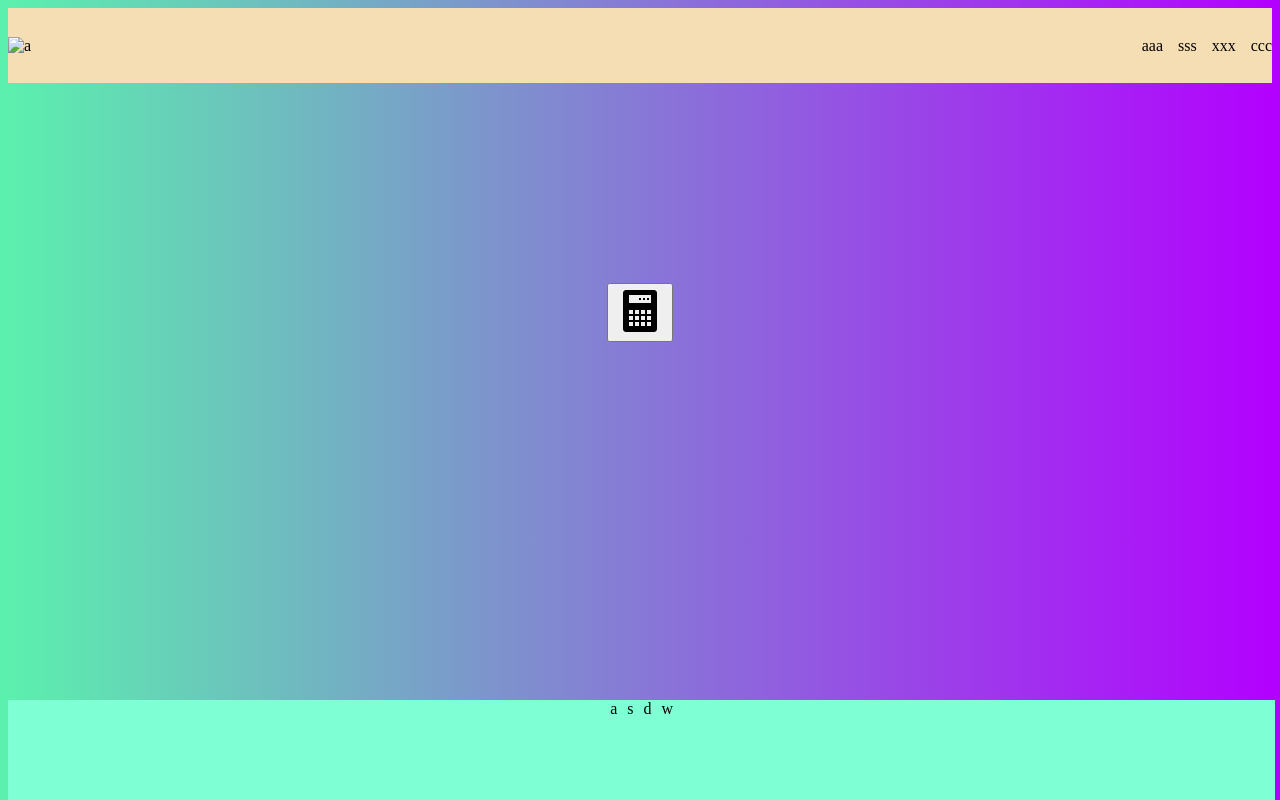
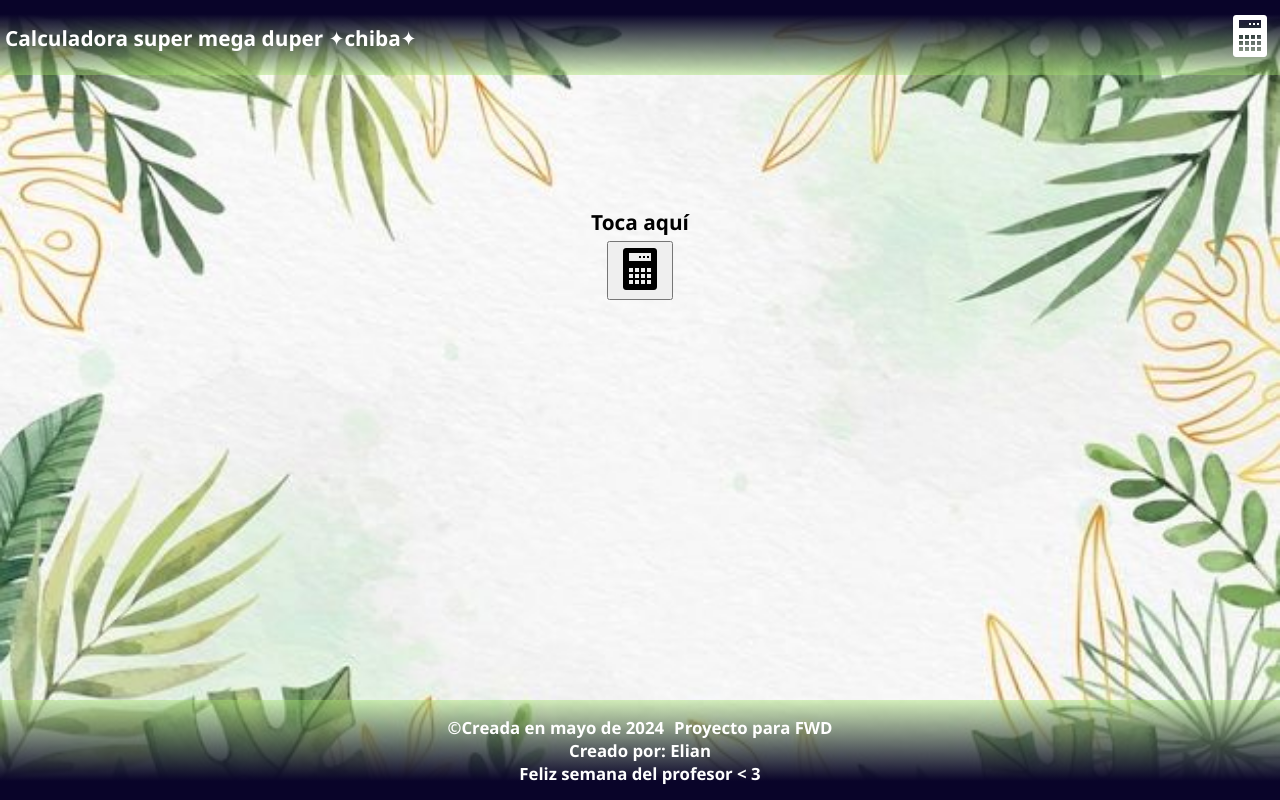
Before and after one commit to Eli-Jiron/Calculadora-de-propinas, a plain HTML site: page index.html in a window 1280 px wide. Drawn offline with Linux system fonts and the light colour scheme.

Commit message:
estilos: header, footer y calculadora

```diff
--- a/index.html
+++ b/index.html
@@ -7,30 +7,27 @@
     <link rel="stylesheet" href="./src/css/styles.css">
 </head>
 <body>
-    <nav>
+    <header>
         <div class="navHeader">
             <div>
                 <div>
-                    <div><img src="" alt="a"></div>
+                    <div class="fontHeaderTtl">Calculadora super mega duper ✦chiba✦ </div>
                 </div>
             </div>
             <div>
                 <div class="divHeaderText">
-                    <div>aaa</div>
-                    <div>sss</div>
-                    <div>xxx</div>
-                    <div>ccc</div>
+                    <div><img src="/Calculadora-de-propinas/src/img/icons8-calculator-50.png" alt="calculadora"></div>
                 </div>
             </div>
         </div>
-    </nav>
+    </header>
 
-    <div id="b">
+    <div id="buttonCalc">
+        <h1 class="fontHeaderTtl">Toca aquí</h1>
         <button onclick=window.modal1.showModal()><img src="/Calculadora-de-propinas/src/img/icons8-calculadora-50.png" alt=""></button>
     </div>
     <div>
-        <dialog class="a , shadow" id="modal1">
-            <div>
+        <dialog class="calcBg , shadow , fontCacl" id="modal1">
             <div class="bBorder">
                 <div class="input" id="inputCalc"></div>
             </div>
@@ -104,10 +101,9 @@
                     </div>
                 </div>
             </div>
-            </div>
         </dialog>
 
-        <dialog class="a , shadow" id="modal2">
+        <dialog class="calcBg , shadow , fontCaclP" id="modal2">
             <div class="bBorder">
                 <div class="inputP">
                     <div id="inputPropina"></div>
@@ -169,16 +165,13 @@
     </div>
 
     <footer>
-        <div>
+        <div class="fontFooter">
             <div class="footerItems">
-                <div>a</div>
-                <div>s</div>
-                <div>d</div>
-                <div>w</div>
+                <div>©Creada en mayo de 2024</div>
+                <div>Proyecto para FWD</div>
             </div>
-            <div>
-                <div></div>
-            </div>
+            <div class="footerItems">Creado por: Elian</div>
+            <div class="footerItems">Feliz semana del profesor < 3</div>
         </div>
     </footer>
 
--- a/src/css/styles.css
+++ b/src/css/styles.css
@@ -1,13 +1,56 @@
+
 body{
-    background: linear-gradient(to right, rgba(48,248,161,1) 0%, rgba(91,241,173,1) 0%, rgba(179,0,255,1) 100%);
-    filter: progid:DXImageTransform.Microsoft.gradient( startColorstr='#30f8a1', endColorstr='#b300ff', GradientType=1 );
+    margin: 0;
+    padding: 0;
+    position: relative;
+    min-height: 100vh;
+    background-image: url(/Calculadora-de-propinas/src/img/fondobg.jpg);
+    background-repeat: no-repeat;
+    background-size: cover;
 }
+
+.navHeader {
+    color: white;
+    display: flex;
+    justify-content: space-between;
+    align-items: center;
+    background: rgb(9,4,41);
+    background: linear-gradient(180deg, rgba(9,4,41,1) 19%, rgba(162,224,106,0.4318977591036415) 100%);
+    height: 75px;
+}
+
+.divHeaderText {
+    display: flex;
+    justify-content: end;
+    gap: 10px;
+    margin: 5px;
+}
+
+footer{
+    display: flex;
+    justify-content: space-around;
+    align-items: center;
+    height: 100px;
+    position: absolute;
+    bottom: 0;
+    width: 100%;
+    background: rgb(9,4,41);
+    background: linear-gradient(360deg, rgba(9,4,41,1) 19%, rgba(162,224,106,0.4318977591036415) 100%);
+    color: white;
+}
+.footerItems{
+    display: flex;
+    justify-content: center;
+    align-items: center;
+    gap: 10px;
+}
+
 #modal1{
     border-radius: 10px;
 }
 #modal2 {
     position: relative;
-    margin-left: 64%;
+    margin-left: 65vw;
     border-radius: 10px;
 }
 .shadow{
@@ -40,7 +83,7 @@ body{
     align-items: center;
     border: 1.5px solid black;
     backdrop-filter: blur(13px);
-    border-radius: 15px;
+    border-radius: 13px;
     margin-bottom: 5px;
 }
 .buttons{
@@ -58,17 +101,15 @@ body{
     height: 2.5vw;
 }
 .input{
-    text-align: center;
     margin: 5px;
     height: 75px;
 }
 .inputP{
     margin: 5px;
     height: 55px;
-    text-align: end;
 }
 
-.a{
+.calcBg{
     background-image: url(/Calculadora-de-propinas/src/img/Kuromi\ wallpaper.jpeg);
     background-repeat: no-repeat;
     background-size: cover;
@@ -76,42 +117,42 @@ body{
 
 }
 
-#b {
+#buttonCalc {
     display: flex;
+    flex-direction: column;
+    align-items: center;
     justify-content: center;
-    align-items: center;
-    margin-top: 200px;
-    margin-bottom: 200px;
+    margin: 10%;
+
 }
 
-.navHeader {
-    display: flex;
-    justify-content: space-between;
-    align-items: center;
-    background-color: wheat;
-    height: 75px;
+.fontHeaderTtl{
+    margin: 5px;
+    font-family: 'Segoe UI', Tahoma, Geneva, Verdana, sans-serif;
+    font-weight: bolder;
+    font-size: calc(.5em + 1vw);
 }
 
-.divHeaderText {
-    display: flex;
-    justify-content: end;
-    gap: 15px;
-    color: black;
-    text-align: center;
+.fontHeaderItems {
+    font-family: 'Segoe UI', Tahoma, Geneva, Verdana, sans-serif;
+    font-weight: bolder;
+    font-size: calc(.3em + 1vw);
 }
 
-footer{
-    display: flex;
-    justify-content: space-around;
-    height: 100px;
-    position: absolute;
-    bottom: 0;
-    width: 99%;
-    background-color: aquamarine;
+.fontFooter{
+    font-family: 'Segoe UI', Tahoma, Geneva, Verdana, sans-serif;
+    font-weight: bolder;
+    font-size: calc(.25em + 1vw);
 }
-.footerItems{
-    display: flex;
-    justify-content: center;
-    align-items: center;
-    gap: 10px;
+
+.fontCacl {
+    font-family: 'Segoe UI', Tahoma, Geneva, Verdana, sans-serif;
+    font-size: calc(.1em + 1vw);
+    font-weight: bolder;
 }
+
+.fontCaclP {
+    font-family: 'Segoe UI', Tahoma, Geneva, Verdana, sans-serif;
+    font-size: calc(.08em + 1vw);
+    font-weight: bolder;
+}
--- a/src/js/script.js
+++ b/src/js/script.js
@@ -24,12 +24,14 @@ function Calc() {
 function Propina() {
     let propina = inputPropina.textContent;
     let result = inputCalc.textContent;
+    let resultP
      if (propina == '' || result == '') {
         alert('Primero debe llenar los espacios');
      } else {
             propina = propina / 100;
             result = Function("return " + result)();
-            mostrarPrpna.textContent = result * propina;
+            resultP = result * propina;
+            mostrarPrpna.textContent = resultP + result
      }
      if (result == Infinity || result == '0') {
         inputPropina.textContent = ''
```
Also changed, not shown: src/img/fondo-calculadora-1.jpg (deleted), src/img/fondobg.jpg (added), src/img/fondopag.png (deleted), src/img/icons8-calculadora-100.png (deleted), src/img/icons8-calculator-50.png (added), src/img/matrixbg.gif (deleted). Lines whose indentation alone changed are shown as unchanged.
